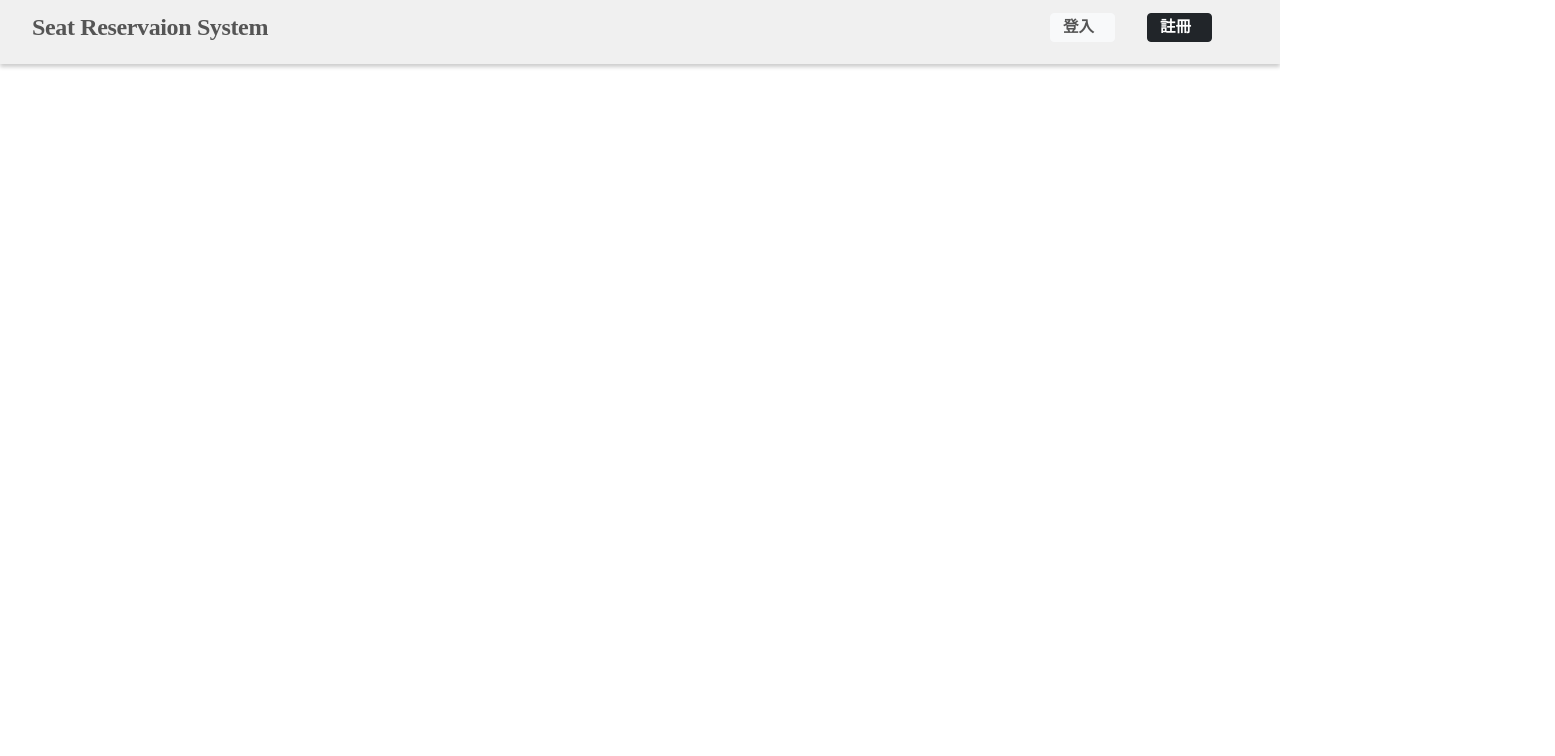
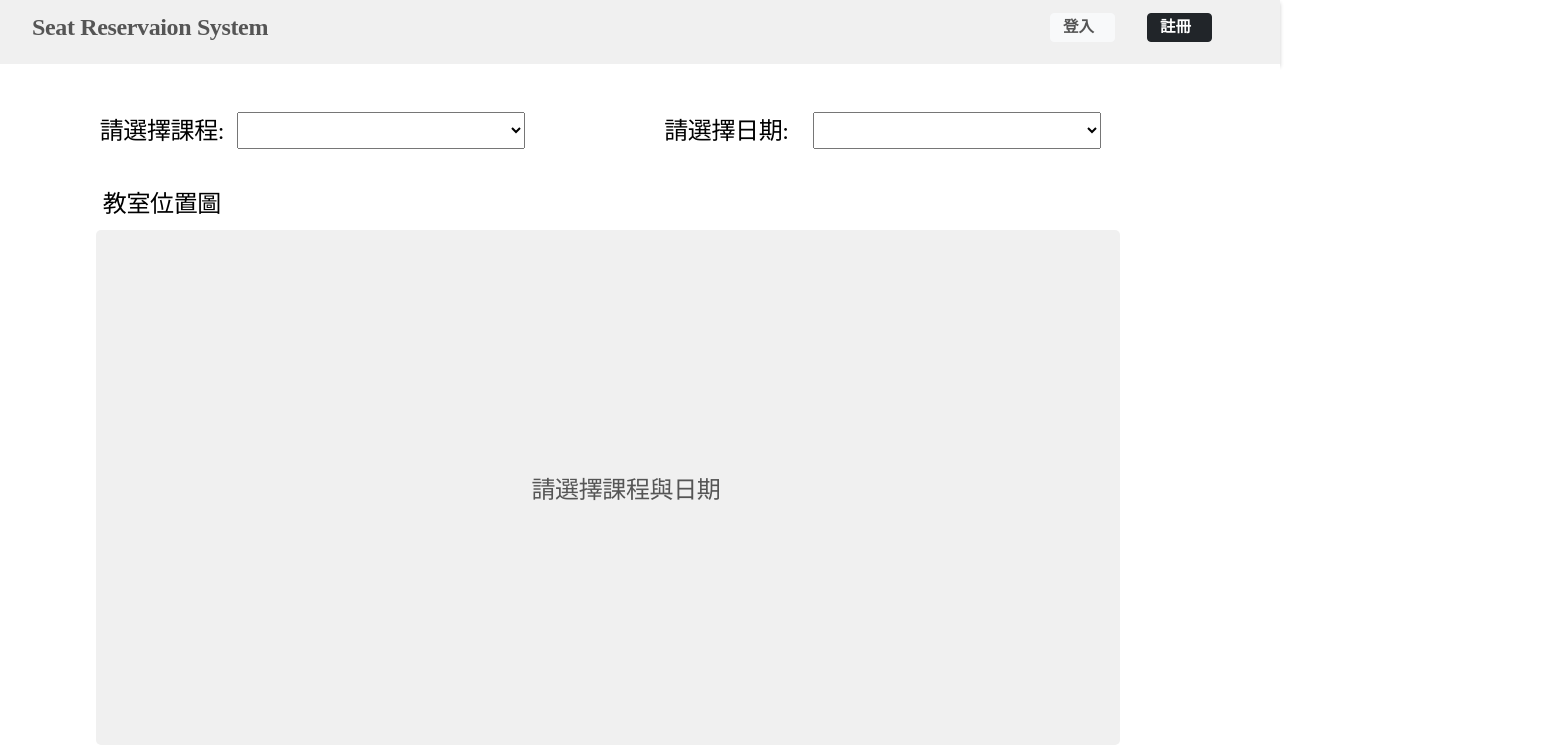
Before and after one commit to Nahemah1022/Seat-Reservation-System, a Vue app in the folder web-frontend/: page / in a window 1280 px wide. Shown: the top 756 px of the page, 1555 px wide, since content can reach past the window. Built offline with nearby package versions, Linux system fonts and the light colour scheme.

Commit message:
[ADD] Basic page already done

```diff
--- a/web-frontend/src/components/Function_Bar.vue
+++ b/web-frontend/src/components/Function_Bar.vue
@@ -1,16 +1,44 @@
 <template>
+  <div>
     <div class="menu">
       <h2 class="menu-text">Seat Reservaion System</h2>
       <button id="login" type="button" class="btn btn-light">登入</button>
       <button id="register" type="button" class="btn btn-dark">註冊</button>
     </div>
+    <div class="body">
+      <div class="option-menu">
+        <h2 class="text">請選擇課程:</h2>
+        <select class="lesson-select" v-model="LessonName">
+          <option value="軟體工程">軟體工程 (4201-64人)</option>
+          <option value="資料庫系統">資料庫系統 (4203-64人)</option>
+        </select>
+        <h2 class="date-text">請選擇日期:</h2>
+        <select class="date-select" v-model="LessonTime">
+          <option value="2022/03/29">2022/03/29</option>
+          <option value="2022/04/05">2022/04/05</option>
+        </select>
+      </div>
+      <div class="option-menu">
+        <h2 class="text">教室位置圖</h2>
+      </div>
+      <div class="seat">
+        <div class="seat-text">請選擇課程與日期</div>
+      </div>
+    </div>
+  </div>
 </template>
 
 <script>
+import "bootstrap/dist/css/bootstrap.min.css";
+import "jquery";
+import "bootstrap/dist/js/bootstrap.min.js";
 export default {
   name: "Function_Bar",
   data() {
-    return {};
+    return {
+      LessonName: "請選擇課程名稱:",
+      LessonTime: "請選擇課程日期:",
+    };
   },
   methods: {
     goOff() {
@@ -42,7 +70,6 @@ export default {
 
   background: #f0f0f0;
   box-shadow: 0px 3px 4px rgba(0, 0, 0, 0.2);
-}
   .menu-text {
     position: relative;
     width: 250px;
@@ -62,7 +89,6 @@ export default {
 
     color: #555555;
   }
-
   button {
     position: relative;
     width: 65px;
@@ -89,4 +115,96 @@ button {
     left: 65%;
     color: #ffffff;
   }
+}
+
+.body {
+  position: absolute;
+  width: 100%;
+  height: 92%;
+  left: 0px;
+  top: 8%;
+  background: #ffffff;
+  display: flex;
+  flex-direction: column;
+  .option-menu {
+    position: relative;
+    left: 5%;
+    top: 4%;
+    width: 90%;
+    height: 10%;
+    display: flex;
+    flex-direction: row;
+    align-items: center;
+    .text {
+      width: 15%;
+      position: relative;
+      left: 1%;
+      top: 7%;
+      font-family: "Montserrat";
+      font-style: normal;
+      font-weight: 500;
+      font-size: 24px;
+      line-height: 29px;
+      text-align: center;
+      letter-spacing: -0.015em;
+      color: #000000;
+    }
+    .lesson-select {
+      width: 25%;
+      height: 50%;
+    }
+    .date-text {
+      width: 15%;
+      position: relative;
+      left: 10%;
+      top: 7%;
+      font-family: "Montserrat";
+      font-style: normal;
+      font-weight: 500;
+      font-size: 24px;
+      line-height: 29px;
+      text-align: center;
+      letter-spacing: -0.015em;
+      color: #000000;
+    }
+    .date-select {
+      position: relative;
+      left: 10%;
+      width: 25%;
+      height: 50%;
+      padding-left: 7.5%;
+    }
+  }
+  .seat {
+    position: relative;
+    width: 80%;
+    height: 70%;
+    color: black;
+    position: absolute;
+    left: 7.5%;
+    top: 22.5%;
+    bottom: 0%;
+    background: #f0f0f0;
+    border-radius: 5px;
+    .seat-text {
+      position: relative;
+      left: 42.52%;
+      right: 42.6%;
+      top: 47.86%;
+      bottom: 47.86%;
+
+      font-family: "Montserrat";
+      font-style: normal;
+      font-weight: 500;
+      font-size: 24px;
+      line-height: 29px;
+      display: flex;
+      align-items: center;
+      text-align: center;
+      letter-spacing: -0.015em;
+
+      color: #555555;
+    }
+  }
+}
 </style>
```
Lines whose indentation alone changed are shown as unchanged.
